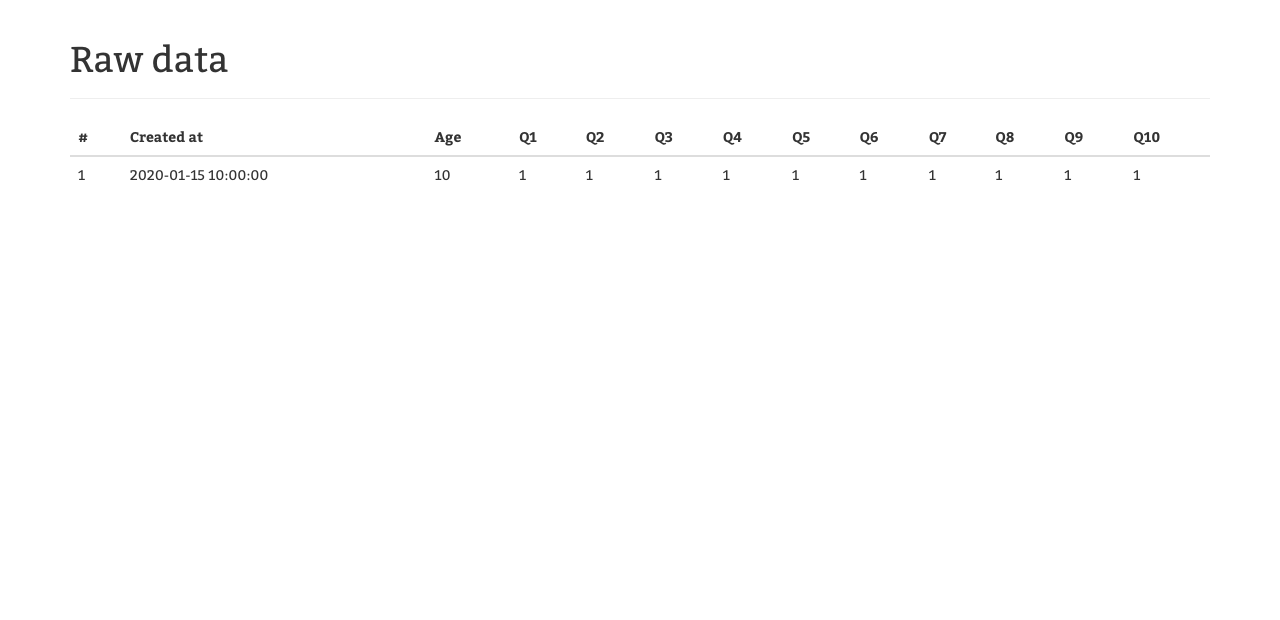
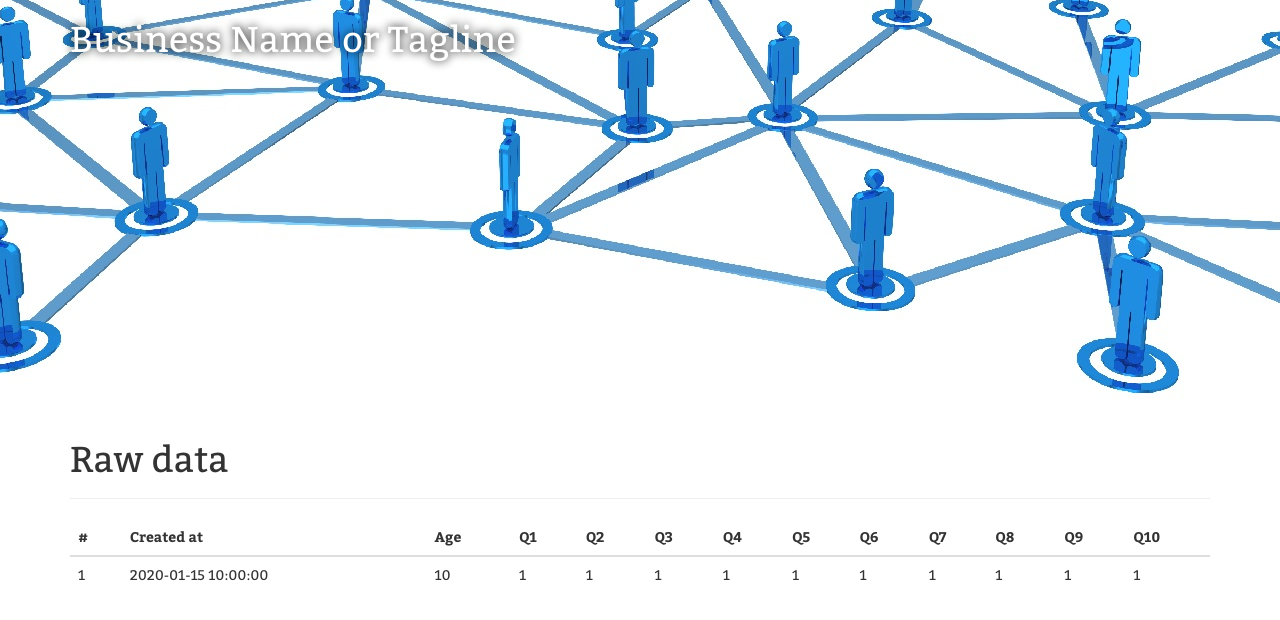
Before and after one commit to kniem/ankieta, a Flask app: page /raw in a window 1280 px wide. Shown: the part 51-671 px from the top of the page. Run offline with Flask 2, Linux system fonts and the light colour scheme; tables that the repository leaves empty hold one stand-in row (values such as "Sample post"); some libraries are stand-ins or nearby versions.

Commit message:
bg img (2)

```diff
--- a/templates/base.html
+++ b/templates/base.html
@@ -57,6 +57,16 @@
         </div><!--/.nav-collapse -->
       </div>
     </nav>
+
+    <header class="business-header">
+        <div class="container">
+            <div class="row">
+                <div class="col-lg-12">
+                    <h1 class="tagline">Business Name or Tagline</h1>
+                </div>
+            </div>
+        </div>
+    </header>
 
     <div class="container theme-showcase" role="main">
 
```
